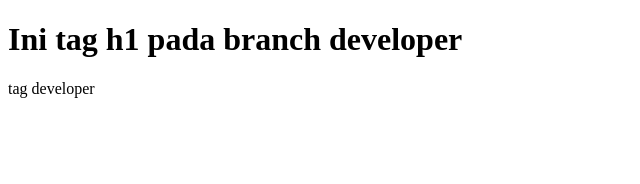
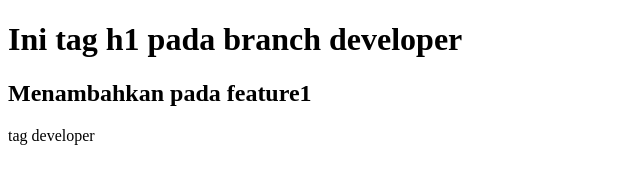
Before and after one commit to roby-aw/latihan, a plain HTML site: page index.html in a window 1280 px wide. Shown: the whole page, without its empty margins (0-640 px from the left). Drawn offline with Linux system fonts and the light colour scheme.

Commit message:
menambahkan featureA

```diff
--- a/index.html
+++ b/index.html
@@ -8,6 +8,7 @@
 </head>
 <body>
     <h1>Ini tag h1 pada branch developer</h1>
+    <h2>Menambahkan pada feature1</h2>
     <p>tag developer</p>
 </body>
 </html>
```
